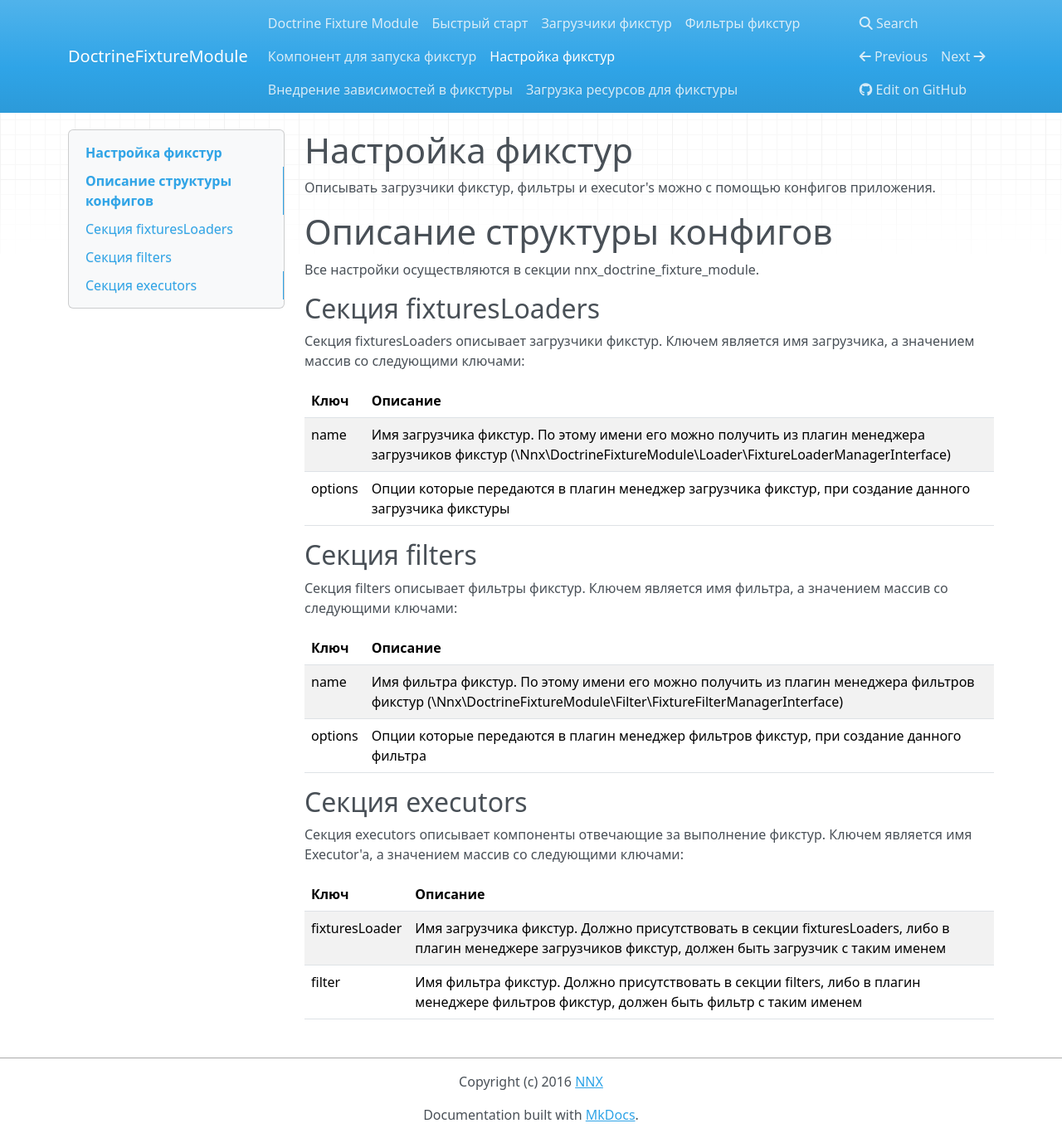
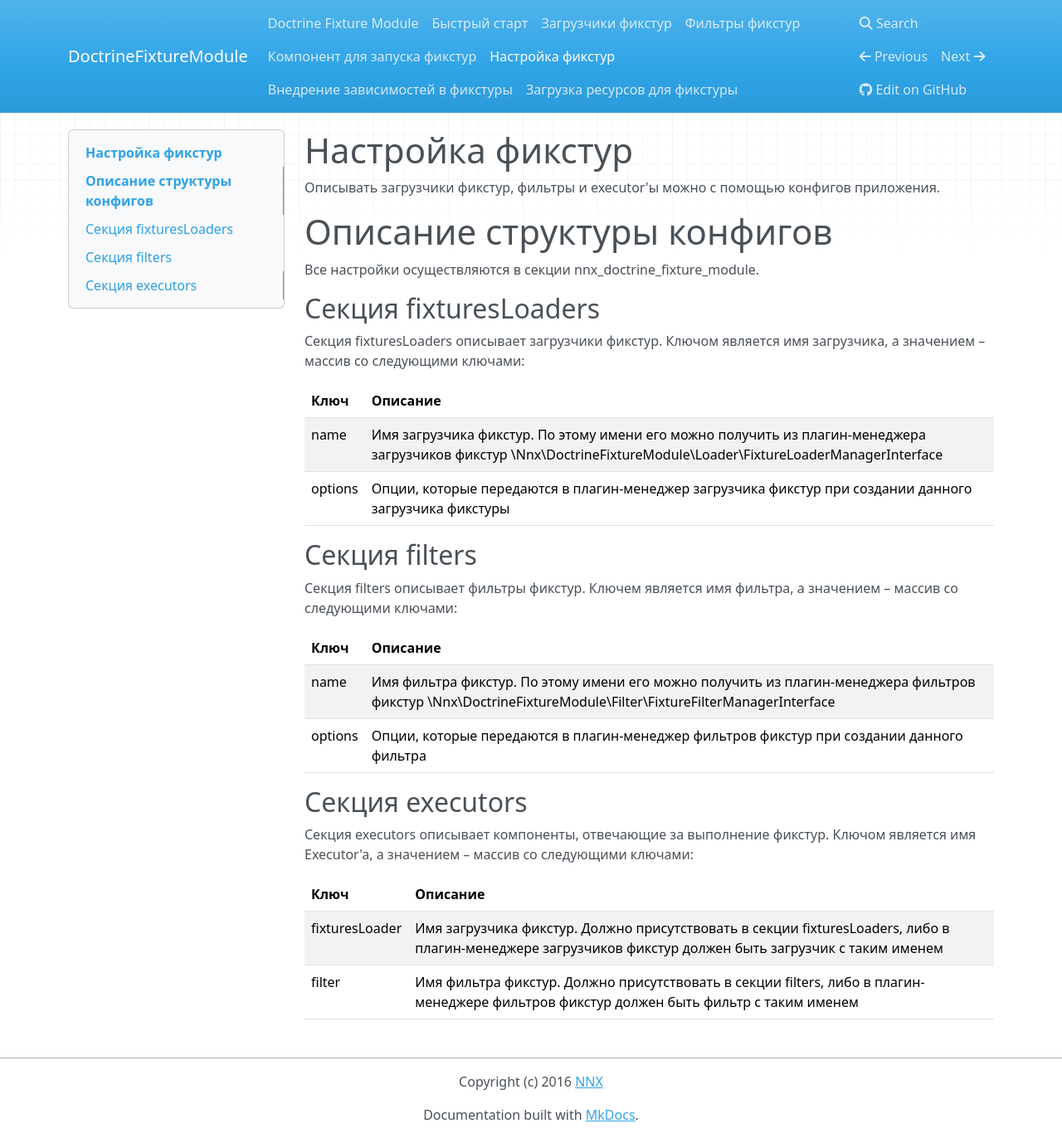
Before and after one commit to nnx-framework/doctrine-fixture-module, an MkDocs documentation site: the page built from doc/book/ru/fixture-configurations.md, in a window 1280 px wide and 1372 px high. Shown: the whole window at 83% size. Built offline with MkDocs 1.6.1, drawn with Linux system fonts in a browser that asks for light colours; nearby versions of some CDN libraries; old or Windows-style settings are respelled for this version of MkDocs.

Commit message:
Update fixture-configurations.md

```diff
--- a/doc/book/ru/fixture-configurations.md
+++ b/doc/book/ru/fixture-configurations.md
@@ -1,6 +1,6 @@
 # Настройка фикстур
 
-Описывать загрузчики фикстур, фильтры и executor's можно с помощью конфигов приложения.
+Описывать загрузчики фикстур, фильтры и executor'ы можно с помощью конфигов приложения.
 
 #Описание структуры конфигов
 
@@ -8,29 +8,29 @@
 
 ## Секция fixturesLoaders
 
-Секция fixturesLoaders описывает загрузчики фикстур. Ключем является имя загрузчика, а значением массив со следующими ключами:
+Секция fixturesLoaders описывает загрузчики фикстур. Ключом является имя загрузчика, а значением – массив со следующими ключами:
 
 Ключ   | Описание
 -------|------------
-name   | Имя загрузчика фикстур. По этому имени его можно получить из плагин менеджера загрузчиков фикстур (\Nnx\DoctrineFixtureModule\Loader\FixtureLoaderManagerInterface)
-options| Опции которые передаются в плагин менеджер загрузчика фикстур, при создание данного загрузчика фикстуры
+name   | Имя загрузчика фикстур. По этому имени его можно получить из плагин-менеджера загрузчиков фикстур \Nnx\DoctrineFixtureModule\Loader\FixtureLoaderManagerInterface
+options| Опции, которые передаются в плагин-менеджер загрузчика фикстур при создании данного загрузчика фикстуры
 
 
 ## Секция filters
 
-Секция filters описывает фильтры фикстур. Ключем является имя фильтра, а значением массив со следующими ключами:
+Секция filters описывает фильтры фикстур. Ключем является имя фильтра, а значением – массив со следующими ключами:
 
 Ключ   | Описание
 -------|------------
-name   | Имя фильтра фикстур. По этому имени его можно получить из плагин менеджера фильтров фикстур (\Nnx\DoctrineFixtureModule\Filter\FixtureFilterManagerInterface)
-options| Опции которые передаются в плагин менеджер фильтров фикстур, при создание данного фильтра
+name   | Имя фильтра фикстур. По этому имени его можно получить из плагин-менеджера фильтров фикстур \Nnx\DoctrineFixtureModule\Filter\FixtureFilterManagerInterface
+options| Опции, которые передаются в плагин-менеджер фильтров фикстур при создании данного фильтра
 
 
 ## Секция executors
 
-Секция executors описывает компоненты отвечающие за выполнение фикстур. Ключем является имя Executor'a, а значением массив со следующими ключами:
+Секция executors описывает компоненты, отвечающие за выполнение фикстур. Ключом является имя Executor'a, а значением – массив со следующими ключами:
 
 Ключ             | Описание
 -----------------|------------
-fixturesLoader   | Имя загрузчика фикстур. Должно присутствовать в секции fixturesLoaders, либо в плагин менеджере загрузчиков фикстур, должен быть загрузчик с таким именем
-filter           | Имя фильтра фикстур. Должно присутствовать в секции filters, либо в плагин менеджере фильтров фикстур, должен быть фильтр с таким именем
+fixturesLoader   | Имя загрузчика фикстур. Должно присутствовать в секции fixturesLoaders, либо в плагин-менеджере загрузчиков фикстур должен быть загрузчик с таким именем
+filter           | Имя фильтра фикстур. Должно присутствовать в секции filters, либо в плагин-менеджере фильтров фикстур должен быть фильтр с таким именем
```
